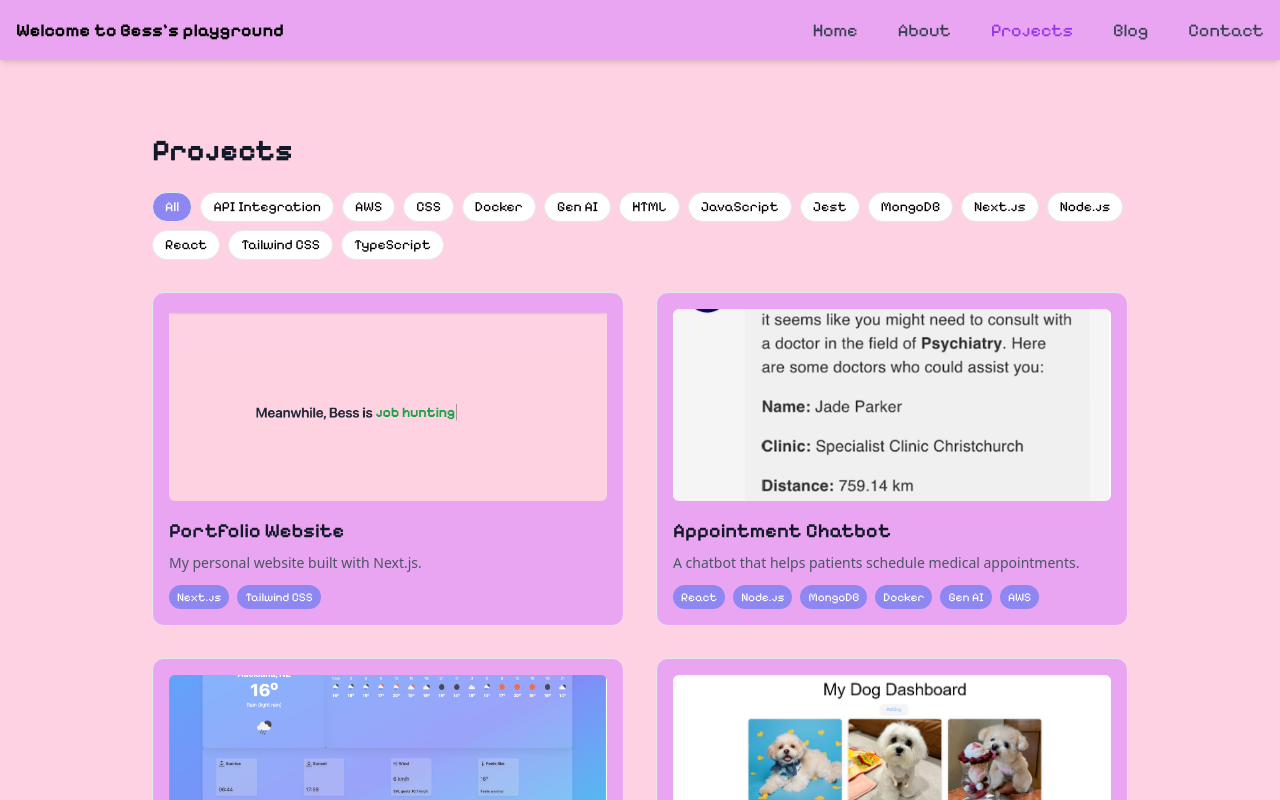
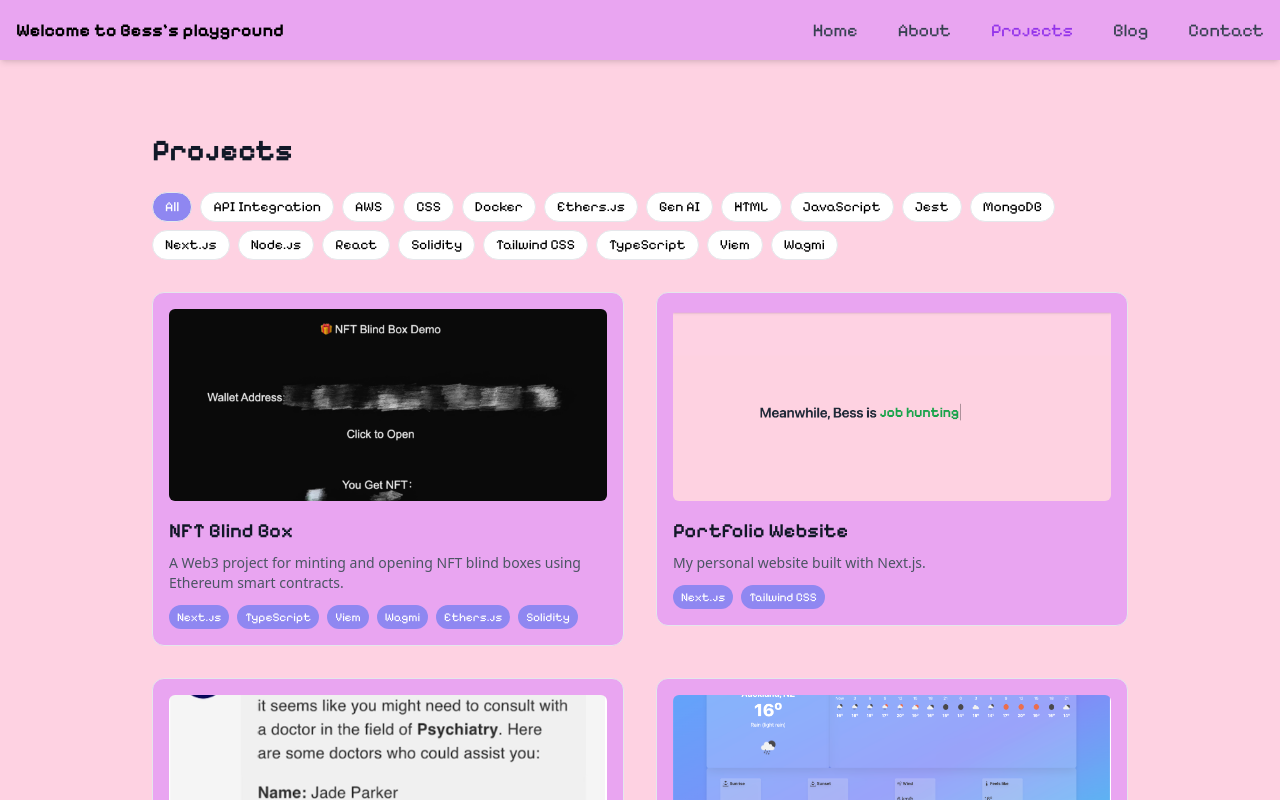
Before and after one commit to 1uhis/Profolio, a Next.js app: page /projects in a window 1280 px wide. Shown: the top 800 px of the page. Built offline with nearby package versions, Linux system fonts and the light colour scheme.

Commit message:
0819_Project

```diff
--- a/src/app/data/projects.js
+++ b/src/app/data/projects.js
@@ -1,4 +1,58 @@
 const projects = [
+    {
+        title: "NFT Blind Box",
+        slug: "nft-blind-box",
+        description: "A Web3 project for minting and opening NFT blind boxes using Ethereum smart contracts.",
+        stack: ["Next.js", "TypeScript", "Viem", "Wagmi", "Ethers.js", "Solidity"],
+        github: "https://github.com/1uhis/NFT-Blind-Box",
+        image: "/projects/nft-blind-box.png",
+        date: "2025-08-19",
+        content: `## 🌐 Project Overview
+
+This project is an **NFT Blind Box application** built on Ethereum, allowing users to mint NFTs and reveal them instantly in a blind-box style interface. It integrates wallet connection, smart contract interaction, and real-time token metadata display.
+
+The goal of the project is to provide a smooth and interactive NFT experience for users, demonstrating both blockchain integration and frontend development skills.
+
+---
+
+## 🛠 Technologies Used
+
+- **Frontend**: Next.js, TypeScript, Tailwind CSS
+- **Blockchain**: Solidity (ERC-721 Smart Contract)
+- **Wallet Integration**: Wagmi, Viem, Ethers.js
+
+---
+
+## 🌟 Key Features
+
+- Connect to MetaMask wallet seamlessly
+- Mint NFTs through Ethereum smart contract
+- Fetch and display NFT metadata (TokenURI) dynamically
+- Responsive design for desktop and mobile
+- Real-time minting status feedback
+
+---
+
+## 💻 What I Did
+
+- Built the frontend with Next.js and TypeScript
+- Integrated Wagmi and Ethers.js to interact with smart contracts
+- Implemented wallet connection and minting workflow
+- Parsed tokenURI to fetch and display images dynamically
+- Designed a clean, responsive UI with Tailwind CSS
+- Handled blockchain transaction states and errors
+
+---
+
+## 📚 What I Learned
+
+- How to interact with Ethereum smart contracts from a frontend application
+- Handling asynchronous blockchain transactions and state updates
+- Parsing and displaying NFT metadata dynamically
+- Improving Web3 user experience with wallet connection and minting feedback
+- Importance of user-friendly error handling in blockchain apps
+`,
+    },
     {
         title: "Portfolio Website",
         slug: "portfolio-site",
```
Also changed, not shown: public/projects/nft-blind-box.png (added).
